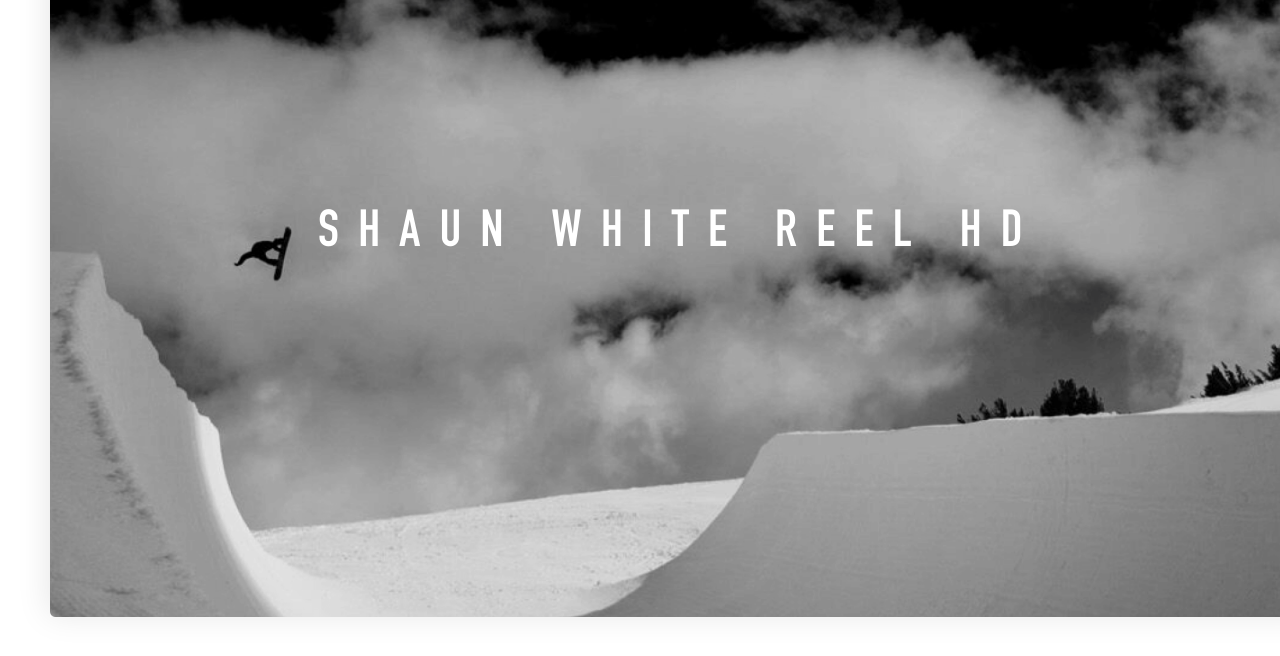
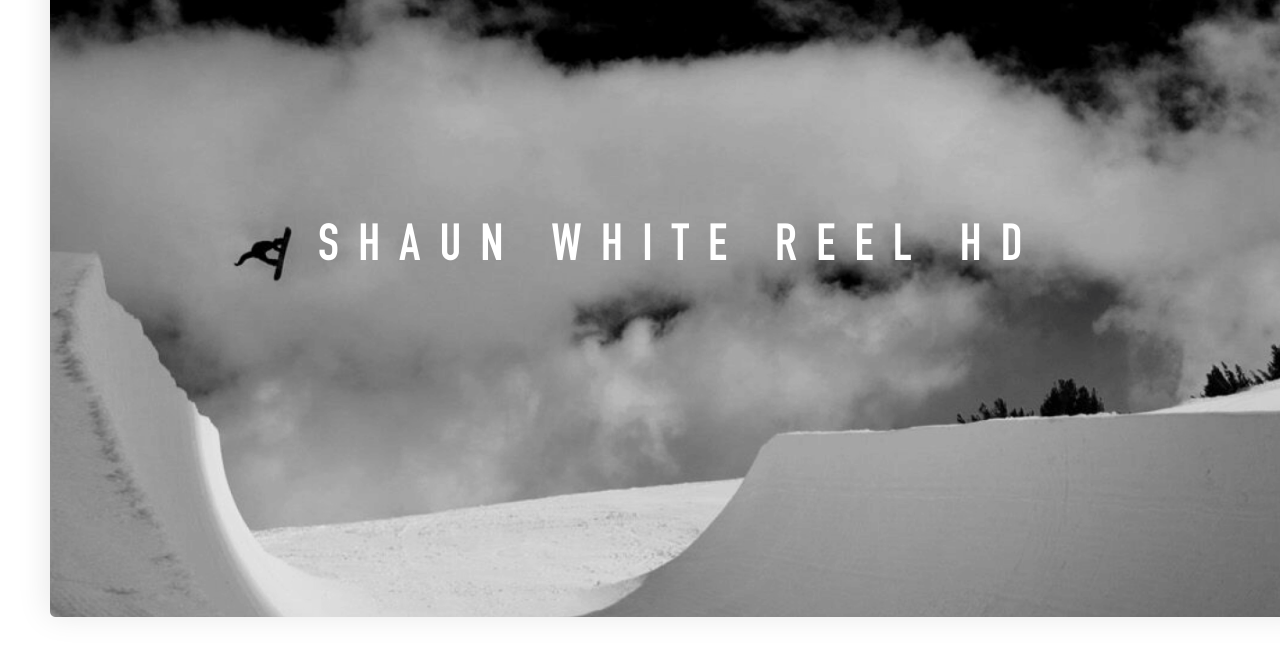
Before and after one commit to rgba-la/rgba-la.github.io-sw, a plain HTML site: page media.html in a window 1280 px wide. Shown: the part 111-767 px from the top of the page. Drawn offline with nearby package versions, Linux system fonts and the light colour scheme.

Commit message:
fixed alignment on banner-text for media page

```diff
--- a/css/media.css
+++ b/css/media.css
@@ -439,13 +439,20 @@
 
 }
 
+@media only screen and (min-width : 430px) {
+   .banner-text {
+      top: 44%;
+   }
+}
+
+
 /* Extra Small Devices, Phones */
 @media only screen and (min-width : 570px) {
 
    /* BANNER AREA */
    .banner-text {
       width: 100%;
-      top: 38%;
+      /*top: 38%;*/
    }
 
 }
@@ -467,7 +474,7 @@
 
    .banner-text {
       width: 100%;
-      top: 40%;
+      top: 42%;
    }
 
    .banner-text h2 {
```
